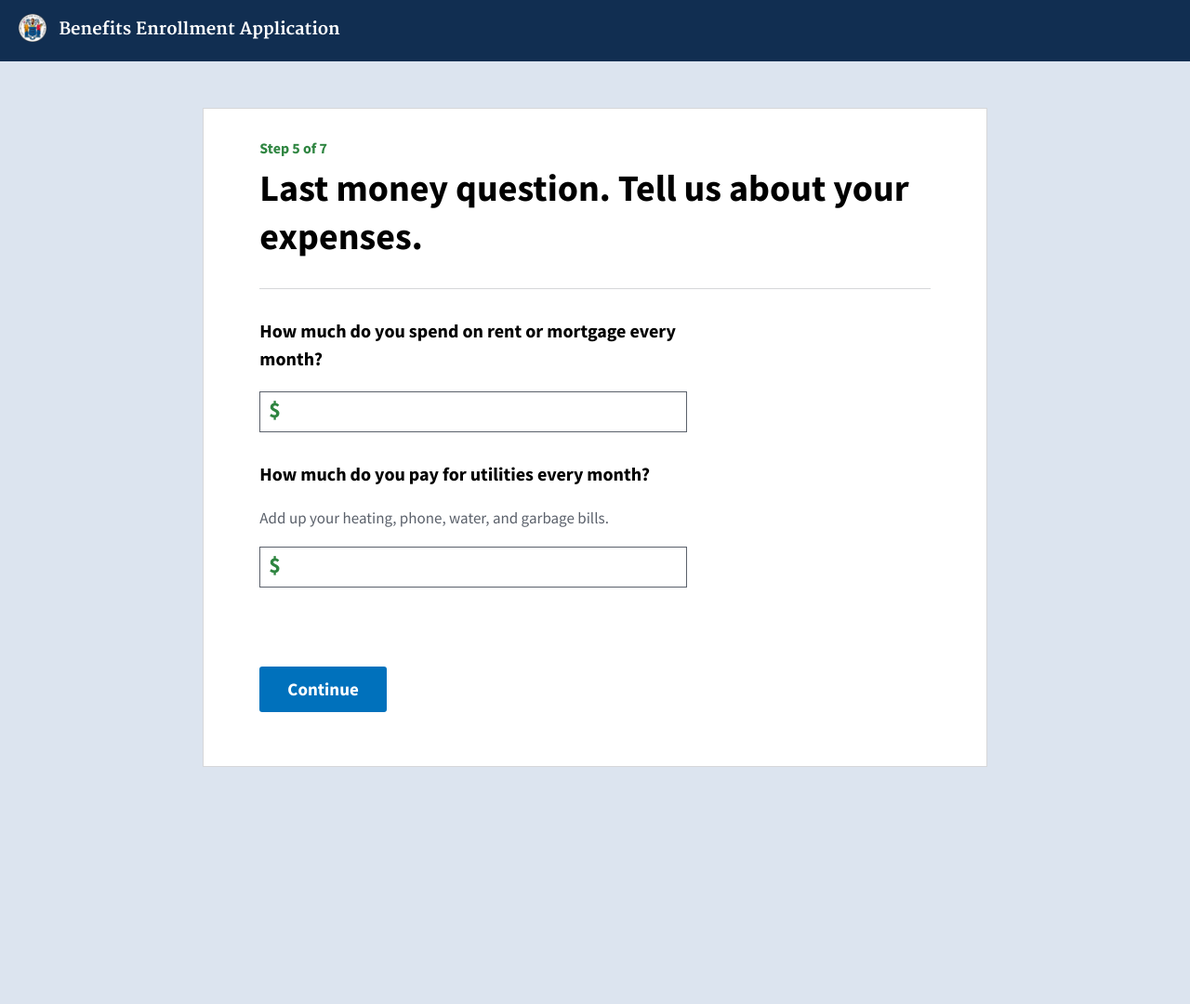
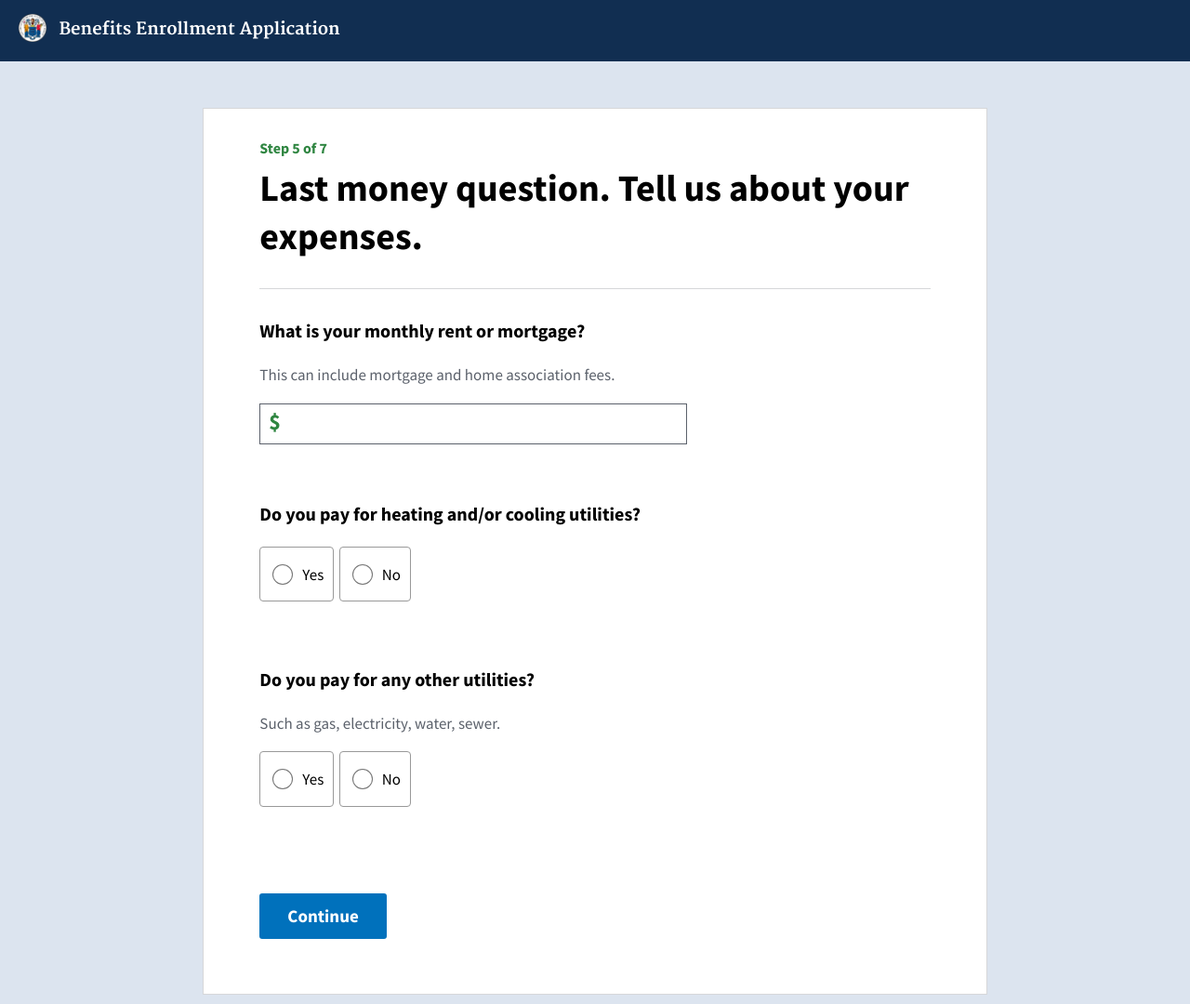
Before and after one commit to usds/benefits-enrollment-prototype, a Jekyll site: the page built from 04-finances/expenses.html, in a window 1280 px wide. Shown: the whole page at 93% size. Built offline with Jekyll 4.4.1, drawn with Linux system fonts in a browser that asks for light colours; before the commit the page ends 900 px from its top, so only the background shows below that.

Commit message:
change expenses question

```diff
--- a/04-finances/expenses.html
+++ b/04-finances/expenses.html
@@ -6,22 +6,50 @@ button_text: Continue
 ---
 
 <div class="prompt">
-  <p class="prompt__primary-text"><label for="householdRentMortgage">How much do you spend on rent or mortgage every month?</label></p>
+  <p class="prompt__primary-text"><label for="householdRentMortgage">What is your monthly rent or mortgage?</label></p>
+  <p class="prompt__secondary-text">This can include mortgage and home association fees.</p>
 </div>
 <div class="response">
 	<div class="response__input-prefix" aria-hidden="true">$</div>
   <input type="tel" id="householdRentMortgage" required />
 </div>
 
-<div class="prompt">
-  <p class="prompt__primary-text"><label for="householdUtilities">How much do you pay for utilities every month?</label></p>
-  <p class="prompt__secondary-text">Add up your heating, phone, water, and garbage bills.</p>
-</div>
-<div class="response">
-	<div class="response__input-prefix" aria-hidden="true">$</div>
-  <input type="tel" id="householdUtilities" required />
-</div>
+<fieldset>
+  <div class="prompt">
+    <legend class="prompt__primary-text">Do you pay for heating and/or cooling utilities?</legend>
+  </div>
+  <div class="response">
+    <ul class="usa-unstyled-list response__radiogroup--inline">
+      <li>
+        <input id="heatingCoolingYes" type="radio" name="heatingCoolingExpenses" value="Yes" required="">
+        <label for="heatingCoolingYes">Yes</label>
+      </li>
+      <li>
+        <input id="heatingCoolingNo" type="radio" name="heatingCoolingExpenses" value="No" required="">
+        <label for="heatingCoolingNo">No</label>
+      </li>
+    </ul>
+  </div>
+</fieldset>
 
+<fieldset>
+  <div class="prompt">
+    <legend class="prompt__primary-text">Do you pay for any other utilities?</legend>
+    <p class="prompt__secondary-text">Such as gas, electricity, water, sewer.</p>
+  </div>
+  <div class="response">
+    <ul class="usa-unstyled-list response__radiogroup--inline">
+      <li>
+        <input id="otherUtilitiesYes" type="radio" name="otherUtilities" value="Yes" required="">
+        <label for="otherUtilitiesYes">Yes</label>
+      </li>
+      <li>
+        <input id="otherUtilitiesNo" type="radio" name="otherUtilities" value="No" required="">
+        <label for="otherUtilitiesNo">No</label>
+      </li>
+    </ul>
+  </div>
+</fieldset>
 <script>
   $(document).ready(function() {
 
```
Also changed, not shown: 07-application/review.html (+39 -4 lines).
